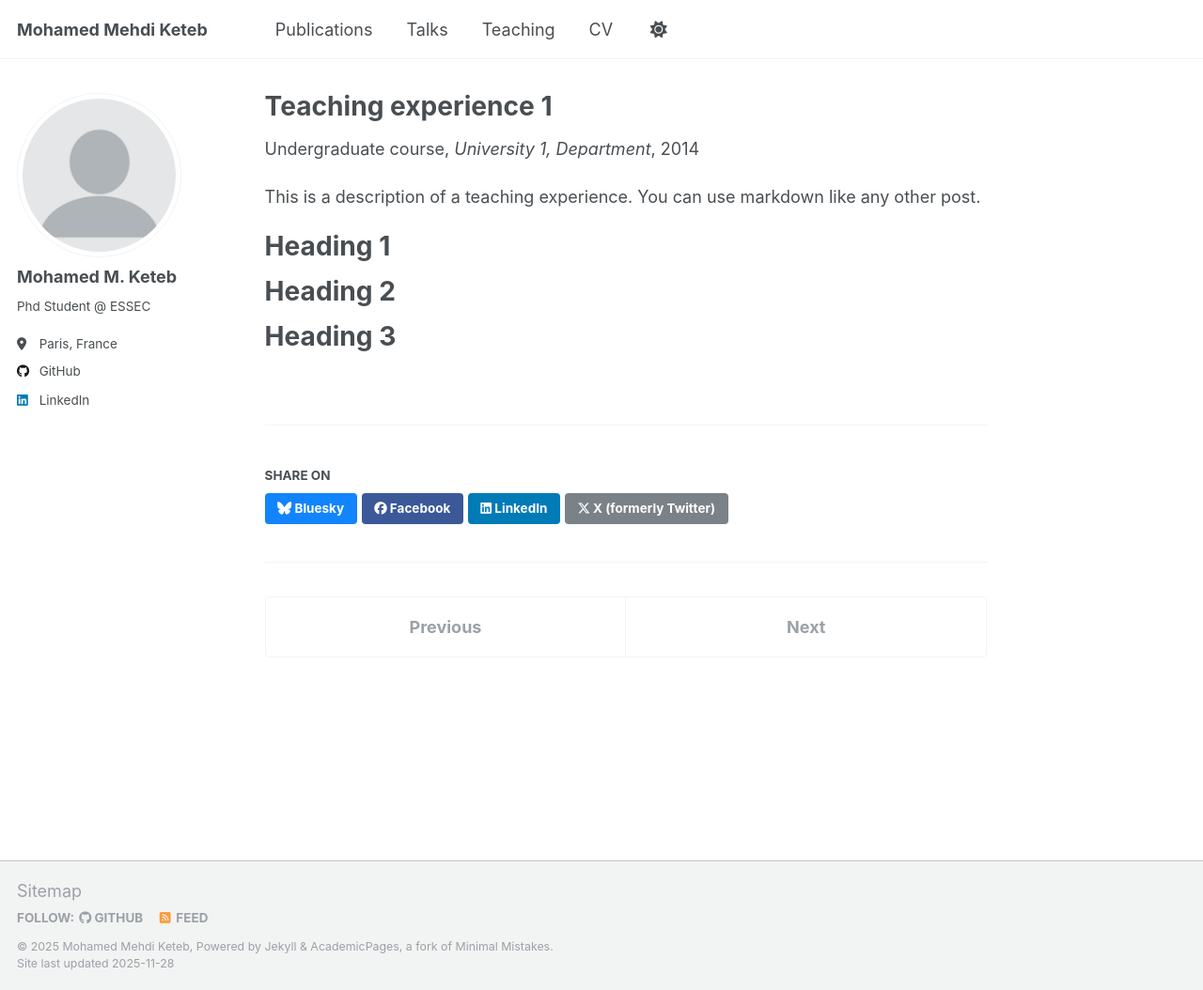
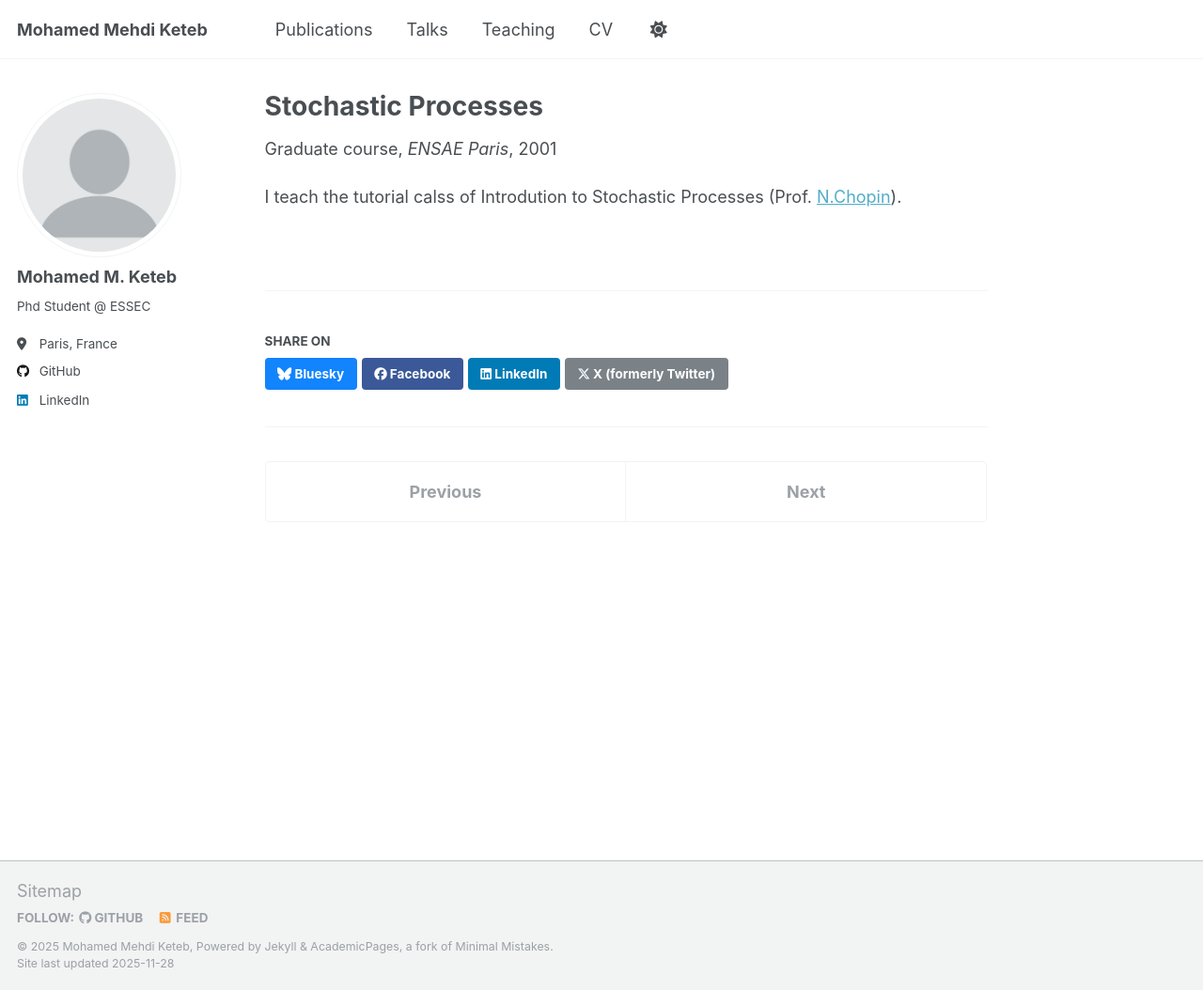
Before and after one commit to MohamedKeteb/MohamedKeteb.github.io, a Jekyll site: the page built from _teaching/2014-spring-teaching-1.md, in a window 1280 px wide and 1054 px high. Shown: the whole window at 94% size. Built offline with Jekyll 4.4.1, drawn with Linux system fonts in a browser that asks for light colours; a script that is not in the unit is left out.

Commit message:
teaching

```diff
--- a/_teaching/2014-spring-teaching-1.md
+++ b/_teaching/2014-spring-teaching-1.md
@@ -1,20 +1,11 @@
 ---
-title: "Teaching experience 1"
+title: "Stochastic Processes"
 collection: teaching
-type: "Undergraduate course"
+type: "Graduate course"
 permalink: /teaching/2014-spring-teaching-1
-venue: "University 1, Department"
-date: 2014-01-01
-location: "City, Country"
+venue: "ENSAE Paris"
+date: 01/10/25
+location: "Palaiseau, France"
 ---
 
-This is a description of a teaching experience. You can use markdown like any other post.
-
-Heading 1
-======
-
-Heading 2
-======
-
-Heading 3
-======
+I teach the tutorial calss of Introdution to Stochastic Processes (Prof. [N.Chopin](https://nchopin.github.io/)).
```
Also changed, not shown: _pages/about.md (+2 -2 lines).
